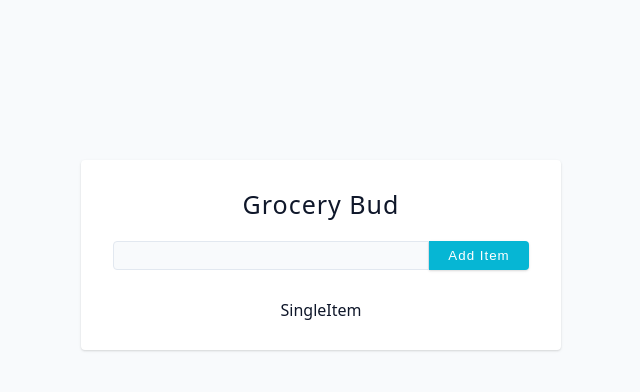
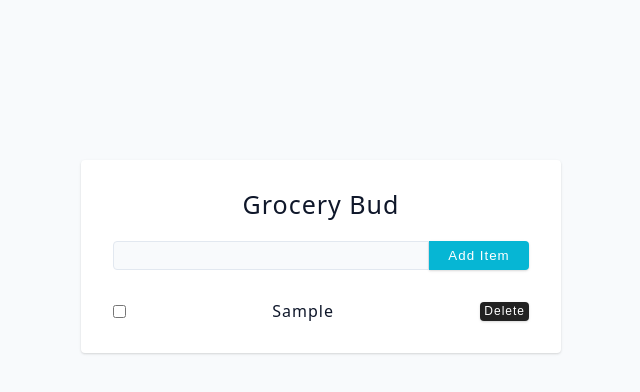
Before and after one commit to mfrancislie/Grocery-buds, a React (Vite) app: page / in a window 1280 px wide. Both pictures are taken after typing "Sample" into the empty fields and a click on the button "Add Item". Shown: the top 392 px of the page, without its empty margins (319-959 px from the left). Built offline with nearby package versions, Linux system fonts and the light colour scheme.

Commit message:
Single Item

```diff
--- a/src/components/SingleItem.jsx
+++ b/src/components/SingleItem.jsx
@@ -1,5 +1,32 @@
-const SingleItem = () => {
-  return <div>SingleItem</div>;
+/* eslint-disable react/prop-types */
+import { useState } from 'react';
+
+const SingleItem = ({ item, removeItem }) => {
+  const [isChecked, setIsChecked] = useState(item.completed);
+
+  return (
+    <div className="single-item">
+      <input
+        type="checkbox"
+        checked={isChecked}
+        onChange={() => setIsChecked(!isChecked)}
+      />
+      <p
+        style={{
+          textTransform: 'capitalize',
+          textDecoration: isChecked && 'line-through',
+        }}
+      >
+        {item.name}
+      </p>
+      <button
+        type="button"
+        className="btn remove-btn"
+        onClick={() => removeItem(item.id)}
+      >
+        delete
+      </button>
+    </div>
+  );
 };
-
 export default SingleItem;
```
